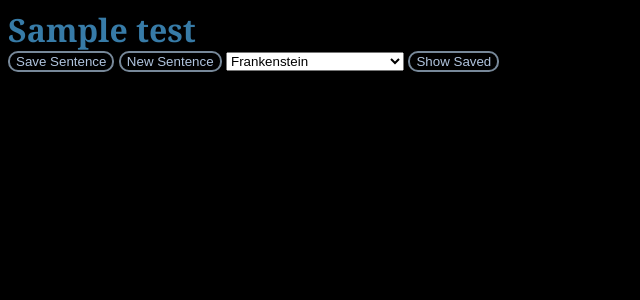
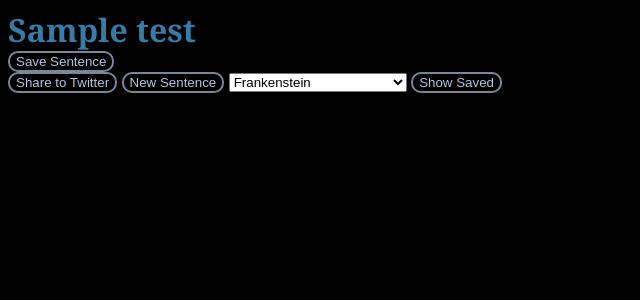
Before and after one commit to Perzival1312/tweet-gen, a Flask app: template templates/index.html in a window 1280 px wide. Shown: the top 300 px of the page, without its empty margins (0-640 px from the left). Run offline with Flask 2, Linux system fonts and the light colour scheme; the template is opened without the code that fills it: most values are stand-ins (such as "Sample title", 1, 10 or a date in 2020).

Commit message:
share to twitter

```diff
--- a/app.py
+++ b/app.py
@@ -3,10 +3,9 @@ import mongoengine
 from pymongo import MongoClient
 from mongoengine import (Document, connect, StringField)
 from flask_mongoengine import QuerySet
-import os, json
-import utility
+import os, json, requests
+import utility, config_module, twitter
 from nth_order_markov_for_web import Dictogram
-import config_module
 
 app = Flask(__name__)
 SESSION_TYPE = config_module.Config.SESSION_TYPE
@@ -58,6 +57,13 @@ def show_saved():
         saved.append(source_name)
     return render_template('saved.html', sentences = saved, source = sources, return_to = session['source'])
 
+@app.route('/share/twitter', methods=['POST'])
+def share():
+    data = request.form
+    sentence = data['sentence']
+    twitter.tweet(sentence)
+    return redirect(request.referrer, code=302)
+
 # @app.route('/load_sources')
 # def load_sources():
 #     # sources.drop_collection()
--- a/templates/index.html
+++ b/templates/index.html
@@ -14,6 +14,11 @@
         <input type="text" name="source" value="{{sentence_source}}" hidden=true id="source-for-selector">
     </form>
     <button type="submit" value="Submit" class="btn-link" form="saveSent"> Save Sentence </button>
+    <form action="/share/twitter" method="POST" id="tShareSent">
+        <input type="text" name="sentence" value="{{test}}" hidden=true>
+    </form>
+    <button type="submit" value="Submit" form="tShareSent">Share to Twitter</button>
+
     <button onclick="location.reload()"> New Sentence </button>
     <select id="source-selector" onchange="location.href=`/sentence/${this.value}`">
         <option selected="selected" value="frankenstein">Frankenstein</option>
```
Also changed, not shown: requirements.txt (+8 -0 lines), twitter.py (added, +19 -0 lines), 1 other file.
